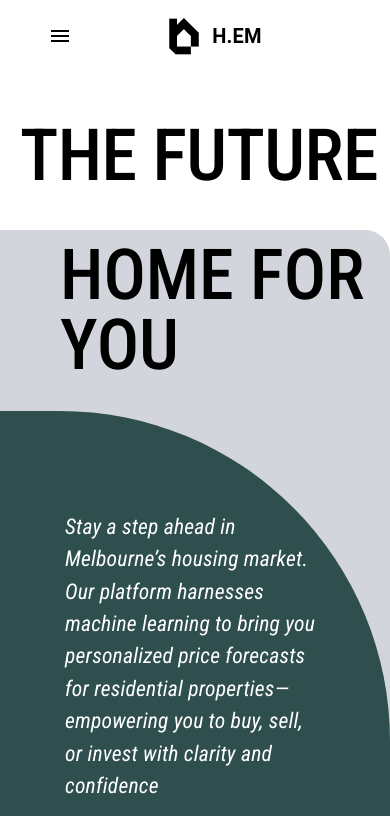
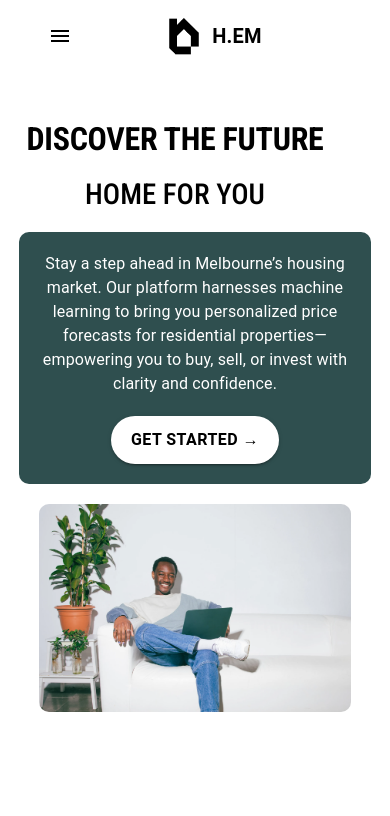
Before and after one commit to hritikanand/Assignment-3---COS30049, a React (Create React App) app in the folder hem-react-app/: page / in a window 390 px wide. Shown: the top 816 px of the page. Built offline with nearby package versions, Linux system fonts and the light colour scheme.

Commit message:
home page is responsibe

```diff
--- a/hem-react-app/src/components/Home/HomeSection.js
+++ b/hem-react-app/src/components/Home/HomeSection.js
@@ -4,24 +4,27 @@ import { useNavigate } from 'react-router-dom';
 import Box from '@mui/material/Box';
 import Typography from '@mui/material/Typography';
 import Button from '@mui/material/Button';
-
-// Import the hero image
 import heroImage from '../../assets/hero1.PNG';
+import useScreenSize from '../../components/Home/useScreenSize';
 
 function HomeSection() {
   const navigate = useNavigate();
+  const isFullScreen = useScreenSize();
 
-  // Function to handle navigation when the button is clicked
   const handleGetStartedClick = () => {
     navigate('/predict');
   };
 
   return (
+    <>
+      {isFullScreen ? (
+        // Full-Screen Layout
         <Box
           sx={{
+            marginTop: '-10px',
             position: 'relative',
             display: 'flex',
-        flexDirection: { xs: 'column', md: 'row' },
+            flexDirection: 'row',
             alignItems: 'center',
             padding: '0',
             gap: '20px',
@@ -33,8 +36,8 @@ function HomeSection() {
           <Box
             sx={{
               position: 'absolute',
-          top: { xs: '100px', md: '135px' },
-          left: { xs: '20px', md: '60px' },
+              top: '135px',
+              left: '60px',
               zIndex: 3,
               transform: 'translateY(-100%)',
             }}
@@ -52,11 +55,11 @@ function HomeSection() {
             </Typography>
           </Box>
 
-      {/* Content Wrapper to shift down */}
+          {/* Content Wrapper */}
           <Box
             sx={{
               display: 'flex',
-          flexDirection: { xs: 'column', md: 'row' },
+              flexDirection: 'row',
               alignItems: 'stretch',
               width: '100%',
               gap: '20px',
@@ -68,14 +71,13 @@ function HomeSection() {
               sx={{
                 backgroundColor: '#d2d5db',
                 borderRadius: '0 25px 25px 0',
-            width: { xs: '100%', md: '33%' },
+                width: '33%',
                 display: 'flex',
                 flexDirection: 'column',
                 padding: '20px 0',
                 paddingTop: 0,
-            boxSizing: 'border-box',
-            overflow: 'hidden',
                 position: 'relative',
+                overflow: 'hidden', // Ensure it extends to the bottom
               }}
             >
               {/* Inside Grey Box: "HOME FOR YOU" Heading */}
@@ -86,60 +88,52 @@ function HomeSection() {
                   fontWeight: 430,
                   fontSize: '4.4rem',
                   color: 'black',
-              margin: 0,
-              padding: 0,
                   paddingTop: '10px',
                   paddingLeft: '60px',
-              lineHeight: 1,
                   textAlign: 'left',
                 }}
               >
                 HOME FOR YOU
               </Typography>
 
-          {/* Green Box inside the Grey Box */}
+              {/* Green Box */}
               <Box
                 sx={{
-
                   backgroundColor: '#2F4F4F',
                   color: 'white',
-              borderRadius: '0 330px 25px 0',
                   width: '100%',
-              flexGrow: 1,
                   boxSizing: 'border-box',
-              padding: '0 50px 25px 0px', // Adjust padding for height
-              marginTop: '10px', // Adjust margin to bring content higher
+                  borderRadius: '0 330px 0 0',
+                  padding: '0 50px 25px 20px',
+                  marginTop: '10px',
                   display: 'flex',
                   flexDirection: 'column',
                   justifyContent: 'center',
                   zIndex: 2,
-              paddingLeft: '20px',
-              transform: 'translateY(20px)', // Move down by 20 pixels
+                  transform: 'translateY(20px)',
+                  flexGrow: 1, // Allows the green box to stretch downwards
                 }}
               >
                 <Typography
                   variant="body1"
                   sx={{
-                marginTop: '100px',
+                    marginTop: '-10px',
                     marginLeft: '45px',
                     marginRight: '20px',
-                mb: -4, // Adjusted for more space above button
-                fontWeight: 'normal',
                     fontFamily: '"Roboto Condensed", sans-serif',
                     textAlign: 'left',
                     fontSize: '1.35rem',
                     fontStyle: 'italic',
                   }}
                 >
-              Stay a step ahead in Melbourne’s housing market. Our platform harnesses machine learning to bring you personalized price forecasts for residential properties—empowering you to buy, sell, or invest with clarity and confidence
+                  Stay a step ahead in Melbourne’s housing market. Our platform harnesses machine learning to bring you personalized price forecasts for residential properties—empowering you to buy, sell, or invest with clarity and confidence.
                 </Typography>
                 <Button
                   variant="contained"
                   color="primary"
                   onClick={handleGetStartedClick}
                   sx={{
-
-                marginTop:'70px',
+                    marginTop: '10px',
                     marginLeft: '45px',
                     backgroundColor: 'white',
                     color: 'black',
@@ -147,7 +141,6 @@ function HomeSection() {
                     fontSize: '1.2rem',
                     fontWeight: 'bold',
                     borderRadius: '30px',
-                alignSelf: 'left',
                     width: '200px'
                   }}
                   endIcon={<span>&rarr;</span>}
@@ -172,7 +165,7 @@ function HomeSection() {
                 src={heroImage}
                 alt="Person with laptop"
                 sx={{
-            width: { xs: '80%', md: '100%' }, // 80% width on small screens, 100% on medium and up
+                  width: '100%',
                   height: 'auto',
                   maxHeight: '680px',
                   objectFit: 'cover',
@@ -182,6 +175,106 @@ function HomeSection() {
             </Box>
           </Box>
         </Box>
+      ) : (
+        // Small-Screen Layout
+        <Box
+          sx={{
+            position: 'relative',
+            display: 'flex',
+            flexDirection: 'column',
+            alignItems: 'center',
+            padding: '0',
+            gap: '10px', // Reduced gap for smaller screen layout
+            overflow: 'hidden',
+            width: '100%',
+          }}
+        >
+          {/* Text Section */}
+          <Box
+            sx={{
+              width: '80%', // Make the box 80% of the screen width
+              padding: '20px',
+              textAlign: 'center',
+              marginRight: '140px',
+              marginLeft: '100px'
+            }}
+          >
+            <Typography
+              variant="h2"
+              sx={{
+                fontSize: { xs: '2rem', sm: '3rem' },
+                fontWeight: 700 , // Set bold for small screens
+                fontFamily: '"Roboto Condensed", sans-serif',
+              }}
+            >
+              DISCOVER THE FUTURE
+            </Typography>
+            <Typography
+              variant="h3"
+              sx={{
+                fontSize: { xs: '1.8rem', sm: '2.5rem' },
+                fontWeight: '500', // Set bold for small screens
+                marginTop: '20px',
+                fontFamily: '"Roboto Condensed", sans-serif',
+              }}
+            >
+              HOME FOR YOU
+            </Typography>
+            <Box
+              sx={{
+                backgroundColor: '#2F4F4F',
+                padding: '20px',
+                borderRadius: '10px',
+                marginTop: '20px',
+                width: '100%',
+              }}
+            >
+              <Typography variant="body1" sx={{ fontSize: '1rem', color: 'white' }}>
+                Stay a step ahead in Melbourne’s housing market. Our platform harnesses machine learning to bring you personalized price forecasts for residential properties—empowering you to buy, sell, or invest with clarity and confidence.
+              </Typography>
+              <Button
+                variant="contained"
+                onClick={handleGetStartedClick}
+                sx={{
+                  marginTop: '20px',
+                  padding: '10px 20px',
+                  fontSize: '1rem',
+                  backgroundColor: 'white',
+                  color: 'black',
+                  fontWeight: 'bold',
+                  borderRadius: '30px',
+                }}
+              >
+                Get Started →
+              </Button>
+            </Box>
+          </Box>
+
+          {/* Image Section */}
+          <Box
+            sx={{
+              width: '80%', // Ensure the image section matches the green box width
+              display: 'flex',
+              justifyContent: 'center',
+              alignItems: 'center',
+              marginTop: '-10px', // Reduced gap for smaller screen layout
+            }}
+          >
+            <Box
+              component="img"
+              src={heroImage}
+              alt="Person with laptop"
+              sx={{
+                width: '100%',
+                height: 'auto',
+                objectFit: 'cover',
+                borderRadius: '10px',
+              }}
+            />
+          </Box>
+        </Box>
+      )}
+    </>
   );
 }
 
--- /dev/null
+++ b/hem-react-app/src/components/Home/useScreenSize.js
@@ -0,0 +1,19 @@
+// src/hooks/useScreenSize.js
+import { useState, useEffect } from 'react';
+
+function useScreenSize() {
+  const [isFullScreen, setIsFullScreen] = useState(window.innerWidth >= 1200);
+
+  useEffect(() => {
+    const handleResize = () => {
+      setIsFullScreen(window.innerWidth >= 1200);
+    };
+
+    window.addEventListener('resize', handleResize);
+    return () => window.removeEventListener('resize', handleResize);
+  }, []);
+
+  return isFullScreen;
+}
+
+export default useScreenSize;
```
Lines whose indentation alone changed are shown as unchanged.
